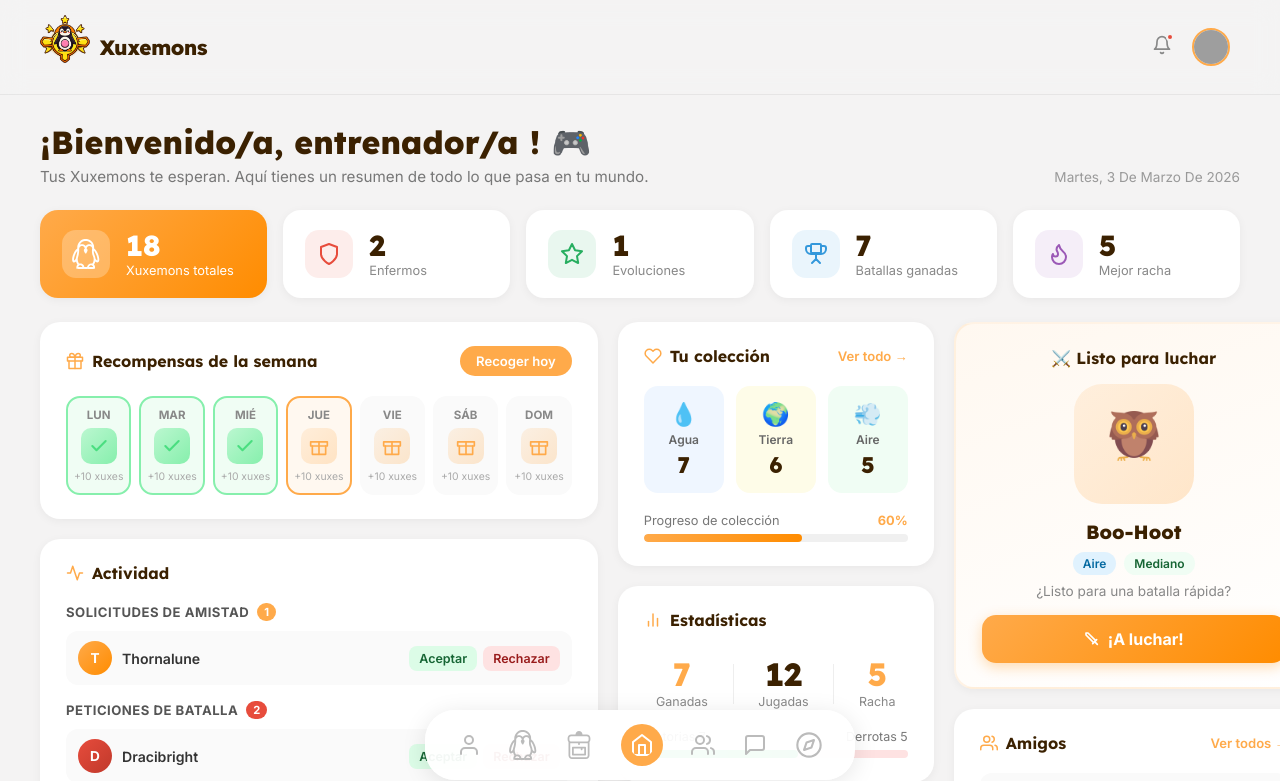
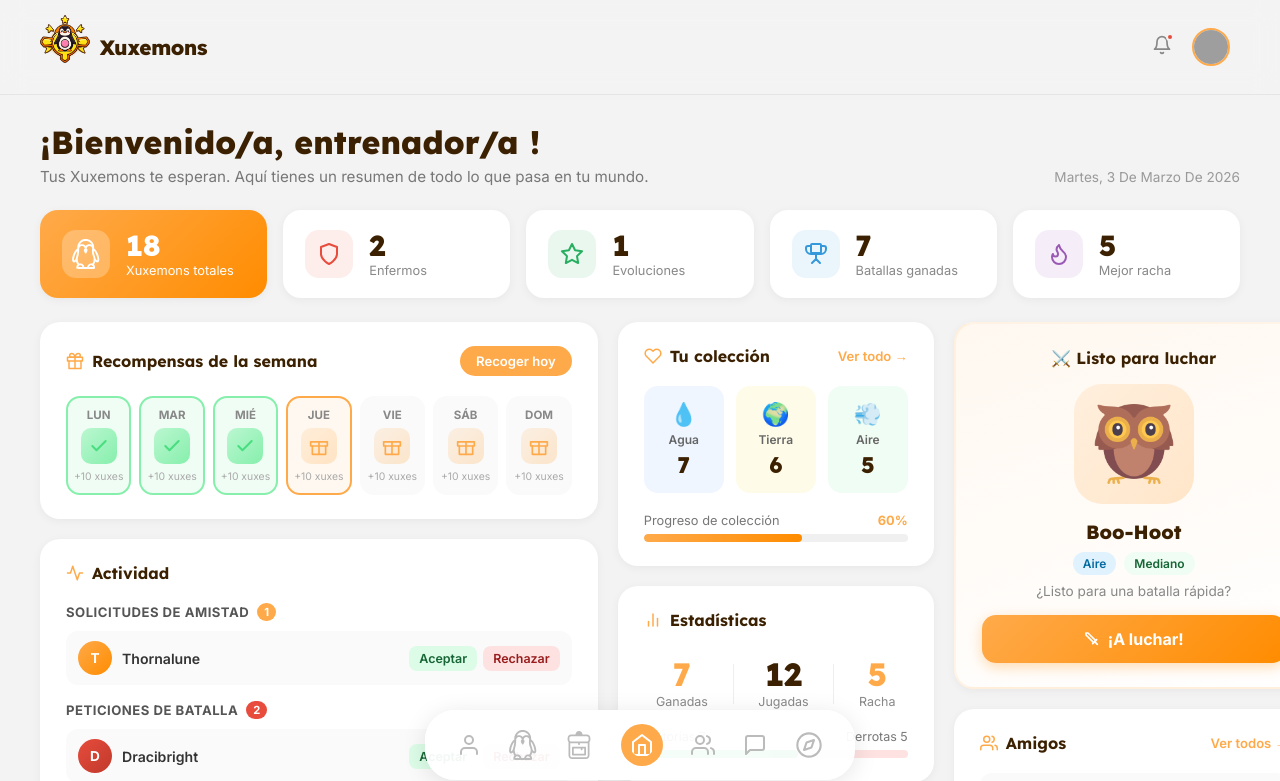
Before and after one commit to 333ares/Xuxemons, an Angular app in the folder frontend/: page /paginaPrincipal in a window 1280 px wide. Shown: the top 781 px of the page. Built offline with nearby package versions, Linux system fonts and the light colour scheme; no server answers; sample sign-in values are in the browser's storage; grey boxes are pictures that could not be loaded.

Commit message:
centrar el buho y ponerlo con el margen correcto

```diff
--- a/frontend/src/app/pagina-principal/pagina-principal.css
+++ b/frontend/src/app/pagina-principal/pagina-principal.css
@@ -11,6 +11,14 @@
   object-fit: contain; /* Mantiene las proporciones de la imagen */
   display: block;
   margin: 0 auto 16px auto; /* Centrado horizontal con margen inferior */
+}
+
+.boohoot {
+  width: 80px;
+  height: 80px;
+  object-fit: contain;
+  display: block;
+  margin: 10px;
 }
 
 /* CABECERA */
--- a/frontend/src/app/pagina-principal/pagina-principal.html
+++ b/frontend/src/app/pagina-principal/pagina-principal.html
@@ -46,7 +46,7 @@
       <div class="bienvenida-texto">
         <h1 class="bienvenida-titulo">
           ¡Bienvenido/a, entrenador/a <span class="nombre-highlight">{{ usuario?.name }}</span
-          >! 🎮
+          >!
         </h1>
         <p class="bienvenida-sub">
           Tus Xuxemons te esperan. Aquí tienes un resumen de todo lo que pasa en tu mundo.
@@ -471,7 +471,7 @@
           <h2 class="card-dash-titulo card-dash-titulo-centro">⚔️ Listo para luchar</h2>
           <div class="batalla-avatar-wrapper">
             <div class="batalla-avatar-bg">
-              <img src="animales/boohoot.png" alt="boohoot" class="logo" />
+              <img src="animales/boohoot.png" alt="boohoot" class="boohoot" />
             </div>
           </div>
           <div class="batalla-info">
```
